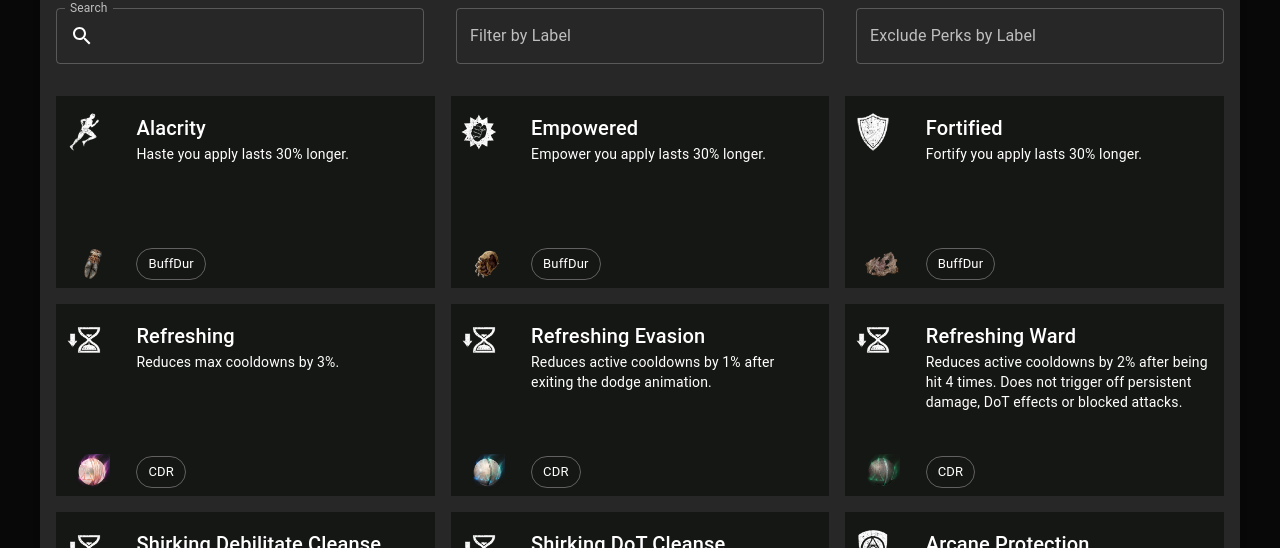
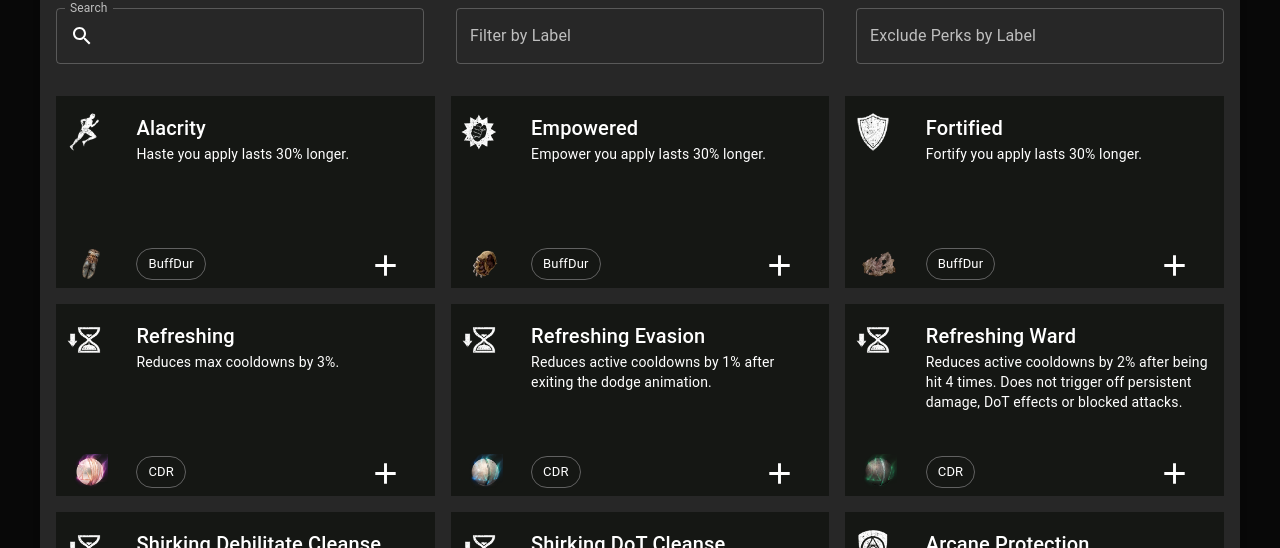
Before and after one commit to Maciva/nwcrafterapp, a React (Create React App) app: page /Amulet in a window 1280 px wide. Both pictures are taken after a click on the button "ADD PERK WITH CHARM". Shown: the part 152-700 px from the top of the page. Built offline with nearby package versions, Linux system fonts and the light colour scheme.

Commit message:
adjusted perkbanner

```diff
--- a/src/pages/calculator/components/PerkBanner.js
+++ b/src/pages/calculator/components/PerkBanner.js
@@ -1,4 +1,4 @@
-import { Grid, Tooltip } from "@mui/material";
+import { Grid, IconButton, Tooltip } from "@mui/material";
 import React from "react";
 import { useDrag } from "react-dnd";
 import { ItemTypes } from "../../../utils/ItemTypes";
@@ -6,9 +6,10 @@ import PerkIcon from "./PerkIcon";
 import PerkNameDesc from "./PerkNameDesc";
 import PerkLabel from "./PerkLabel";
 import CharmIcon from "./CharmIcon";
+import AddIcon from '@mui/icons-material/Add';
 
 function PerkBanner(props) {
-  const { perk, draggable, disabled, itemClass, gs } = props;
+  const { perk, draggable, disabled, itemClass, gs, onSelect } = props;
 
   const [{ isDragging }, drag] = useDrag(() => ({
     type: ItemTypes.PERK,
@@ -36,24 +37,41 @@ function PerkBanner(props) {
             padding: "1em 2em 1em 0.5em",
             height: "12em",
           }}
-          direction="column"
           justifyContent="space-between"
         >
-          <Grid container item>
           <Grid container item xs={2} justifyContent="space-between" direction="column">
+            <Grid item>
               <PerkIcon imgSrc={imgSrc} />
+            </Grid>
+            <Grid item>
               <CharmIcon charmSrc={charmSrc} perk={perk} isDragging={isDragging} />
+            </Grid>
           </Grid>
           <Grid
             container
             item
             xs={10}
-              spacing={1}
+            wrap="nowrap"
             justifyContent="space-between"
             direction="column"
           >
+            <Grid item xs={10} >
               <PerkNameDesc perk={perk} gs={gs} itemClass={itemClass} />
+            </Grid>
+            <Grid container justifyContent="space-between" item xs={2} >
+              <Grid item>
                 <PerkLabel perk={perk} />
+              </Grid>
+              <Grid item>
+                {
+                  (onSelect &&
+                    <IconButton onClick={() => onSelect(perk)} style={{ padding: 0 }} >
+                      <AddIcon fontSize="large" />
+                    </IconButton>
+                  )
+                }
+
+              </Grid>
             </Grid>
           </Grid>
         </Grid>
```
Lines whose indentation alone changed are shown as unchanged.
